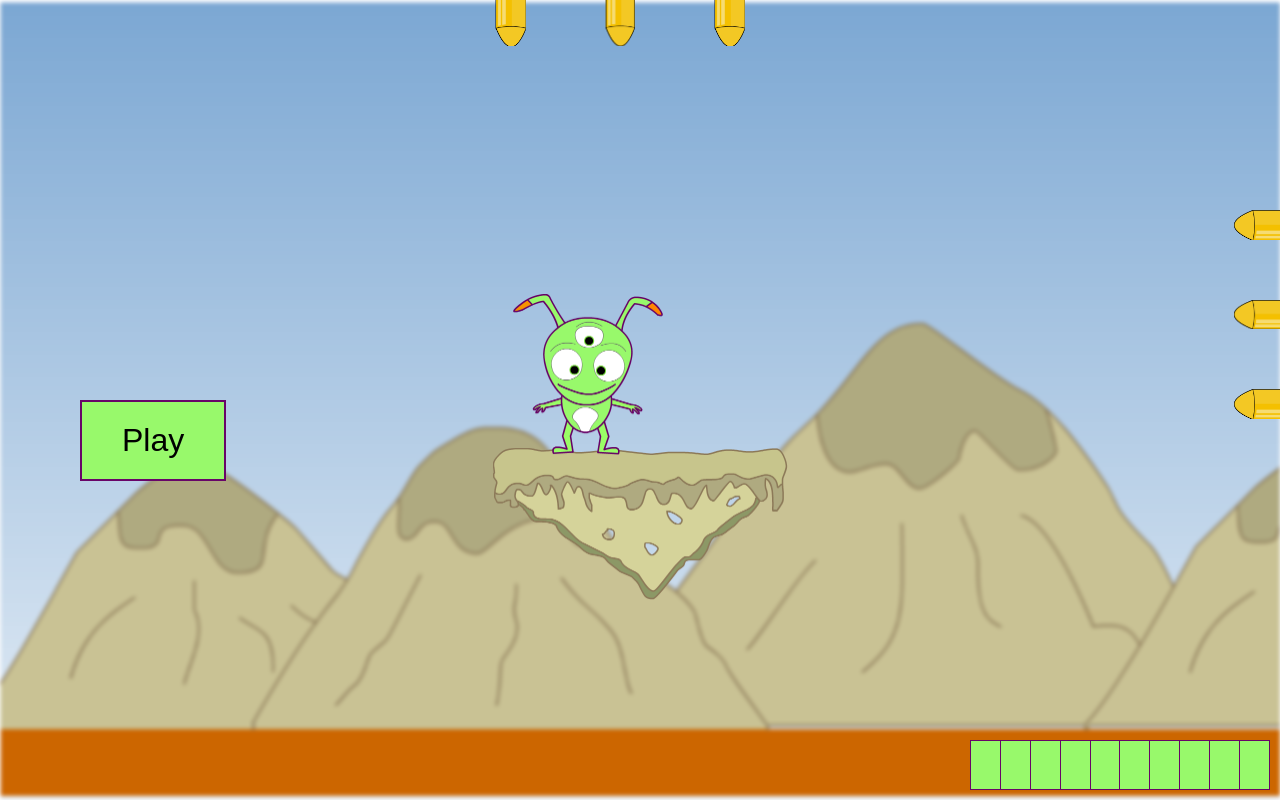
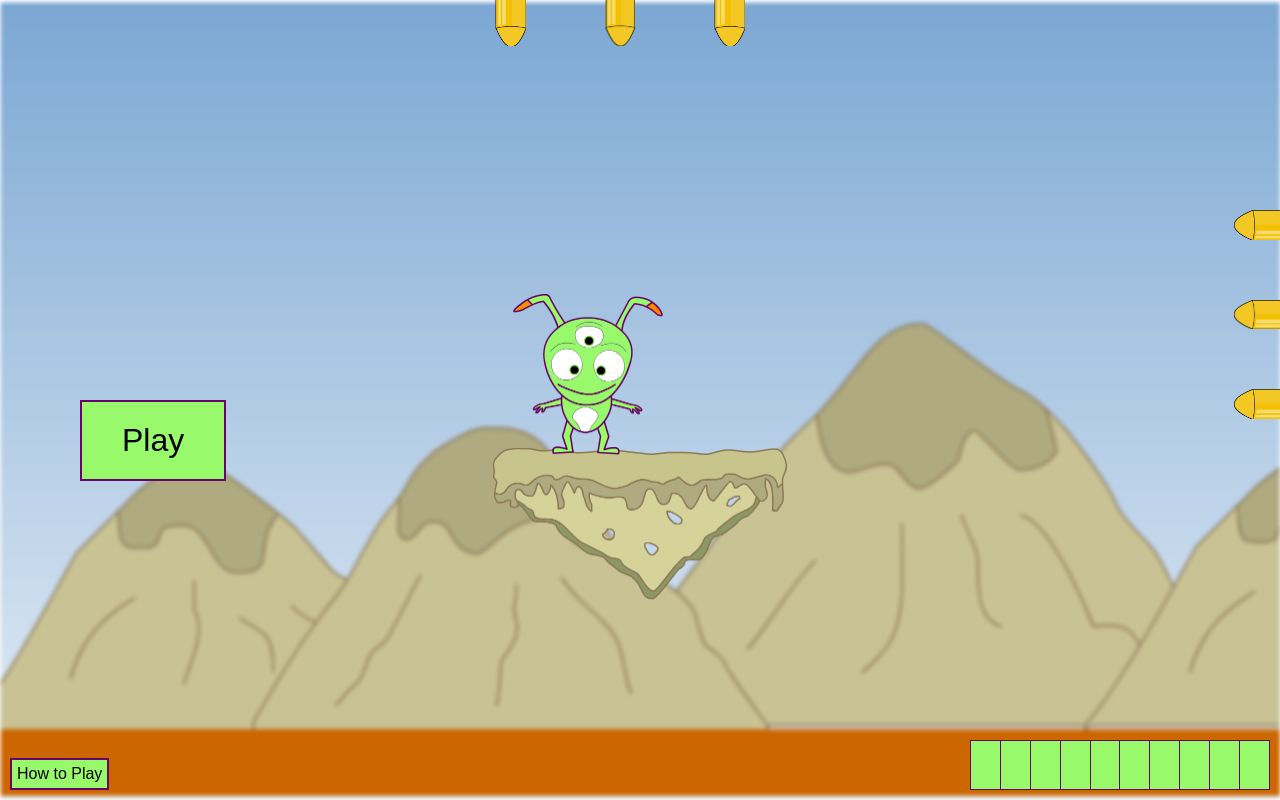
Before and after one commit to gwynncausing/patuti, a Vue app: page / in a window 1280 px wide. Built offline with nearby package versions, Linux system fonts and the light colour scheme.

Commit message:
Add how to play

```diff
--- a/src/App.vue
+++ b/src/App.vue
@@ -73,6 +73,33 @@
       @clicked="showModal = false"
     />
 
+    <Modal v-if="tutoriaModal" @close="tutoriaModal = false">
+      <div slot="header">
+        <h3>Tutorial</h3>
+      </div>
+      <div slot="body">
+        <div style="margin: 10px">
+          <strong>Key Left</strong> or <strong>A</strong> -
+          <strong>Left Movement</strong>
+        </div>
+        <div style="margin: 10px">
+          <strong>Key Down</strong> or <strong>S</strong> -
+          <strong>Dock</strong>
+        </div>
+        <div style="margin: 10px">
+          <strong>Key Right</strong> or <strong>D</strong> -
+          <strong>Right Movement</strong>
+        </div>
+        <div style="margin: 10px">
+          <strong>Key Up</strong> or <strong>W</strong> -
+          <strong>Jump</strong>
+        </div>
+      </div>
+      <div slot="footer">
+        <button @click="tutoriaModal = false">Close</button>
+      </div>
+    </Modal>
+
     <!-- <Modal v-if="showModal" @close="showModal = false">
       <div slot="header">
         <h3>You Dead!</h3>
@@ -84,6 +111,10 @@
         <button @click="showModal = false">Restart</button>
       </div>
     </Modal> -->
+
+    <button v-if="!play" class="tutorial" @click="tutoriaModal = true">
+      How to Play
+    </button>
 
     <button v-if="!play" class="play" @click="playGame()">Play</button>
 
@@ -108,17 +139,19 @@
 <script>
 import "@/styles/game.scss";
 import GameOver from "@/components/GameOver.vue";
-// import Modal from "@/components/Modal.vue";
+import Modal from "@/components/Modal.vue";
 
 export default {
   name: "App",
   components: {
     GameOver,
+    Modal,
   },
   data() {
     return {
       play: false,
       showModal: false,
+      tutoriaModal: false,
       life: 10,
       window: {},
       defaultHeight: 161.5,
--- a/src/components/Modal.vue
+++ b/src/components/Modal.vue
@@ -48,7 +48,7 @@ export default {};
 }
 
 .modal-container {
-  width: 300px;
+  width: 400px;
   margin: 0px auto;
   padding: 20px 30px;
   background-color: #fff;
--- a/src/styles/game.scss
+++ b/src/styles/game.scss
@@ -237,3 +237,15 @@
     background-color: #98f96b;
   }
 }
+
+.tutorial {
+  position: fixed;
+  bottom: 0;
+  left: 0;
+  margin: 10px;
+  border: 2px solid #680568;
+  background-color: #98f96b;
+  cursor: pointer;
+  padding: 5px;
+  font-size: 16px;
+}
```
